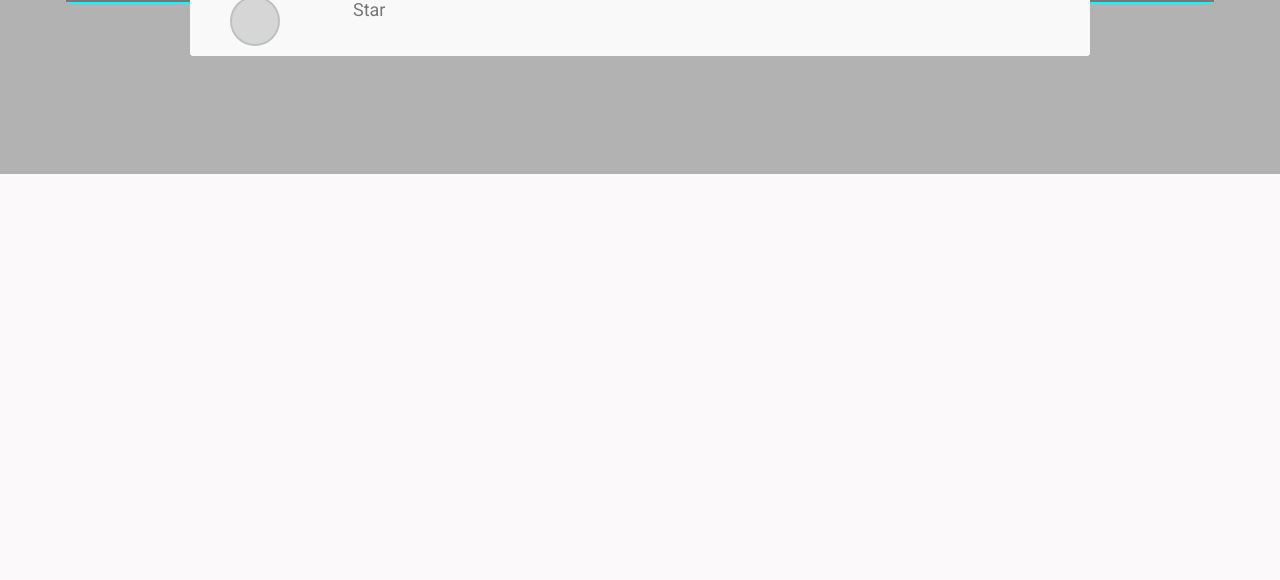
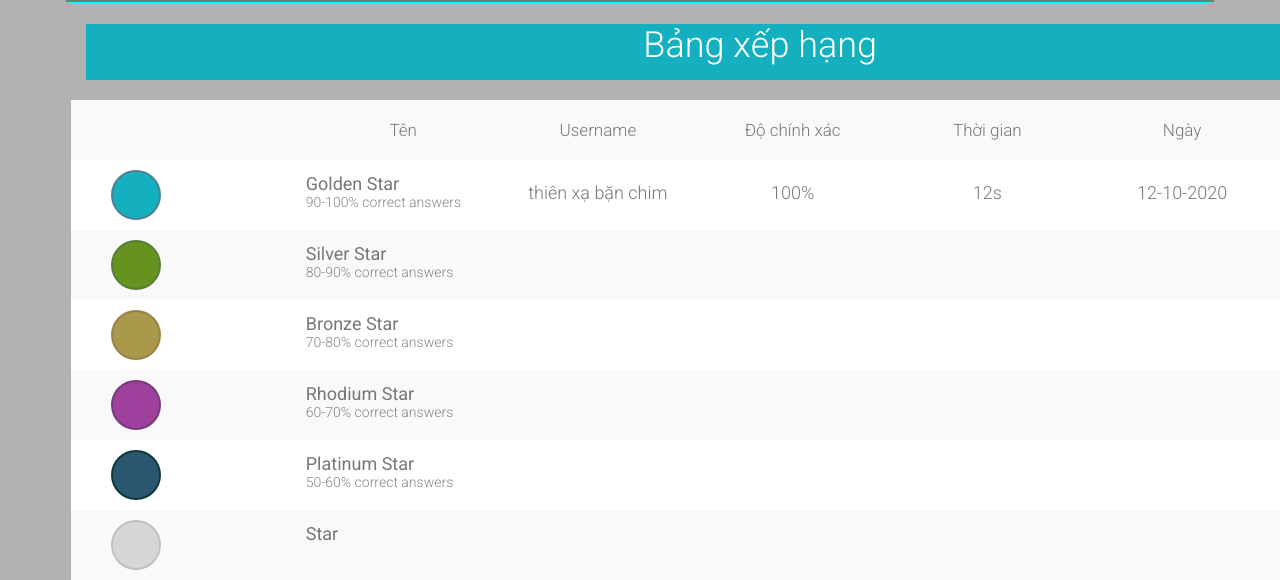
Before and after one commit to kun09-tker/web-bu, a PHP site: page /html/training.php?lesson=0 in a window 1280 px wide; the page is wider, and only the part inside the window is pictured. Shown: the part 626-1206 px from the top of that part. Before the commit the page ends 800 px from the top of that part, so only its background shows below. Run offline with PHP 8.4, Linux system fonts and the light colour scheme; data comes from the database, SQL or seed files in the repository; data that the repository does not hold is empty; some libraries are stand-ins or nearby versions; grey boxes are pictures that could not be loaded.

Commit message:
add bảng xếp hạng

```diff
--- a/css/raking-table.css
+++ b/css/raking-table.css
@@ -1,7 +1,7 @@
 * {box-sizing: border-box;}
 *:hover, *:focus {outline:0}
 html {height: 100%;}
-body {
+body{
   position: relative;
   height: 100%;
   background: rgba(0,0,0,.3);
@@ -30,7 +30,10 @@ button, select, input {
   position: relative;
 }
 .quiz-window-title {
-  font-size: 26px;
+  font-size: 36px;
+  color:white;
+  background-color: #14b0bf;
+  height: 56px;
 }
 .quiz-window-close {
   position: absolute;
@@ -176,3 +179,8 @@ button, select, input {
   position: relative;
   top: 2px;
 }
+.ranking{
+  margin-left: 71px;
+  margin-top: 80px;
+  width: 1378.400px;
+}
--- a/html/training.php
+++ b/html/training.php
@@ -58,7 +58,8 @@ require "../php/lesson.php";
                 <div class="button"><a href="<?php echo $url_next ?>">Next</a></div>
             </div>
         </div>
-        <div class="quiz-window">
+    </div>
+    <div class="ranking">
             <div class="quiz-window-header">
                 <div class="quiz-window-title">Bảng xếp hạng</div>
                 <button class="quiz-window-close">&times;</button>
@@ -72,14 +73,13 @@ require "../php/lesson.php";
                         <li class="guiz-awards-header-exactly">Độ chính xác</li>
                         <li class="guiz-awards-header-time">Thời gian</li>
                         <li class="guiz-awards-header-day">Ngày</li>
-
                     </ul>
                     <ul class="guiz-awards-row guiz-awards-row-even">
                         <li class="guiz-awards-star"><span class="star goldstar"></span></li>
                         <li class="guiz-awards-name">Golden Star
-                            <div class="guiz-awards-subtitle">90-100% correct answers</div>
+                        <div class="guiz-awards-subtitle">90-100% correct answers</div>
                         </li>
-                        <li class="guiz-awards-user">mồn lèo</li>
+                        <li class="guiz-awards-user">thiên xạ bặn chim </li>
                         <li class="guiz-awards-exactly">100%</li>
                         <li class="guiz-awards-time">12s</li>
                         <li class="guiz-awards-day">12-10-2020</li>
@@ -133,10 +133,8 @@ require "../php/lesson.php";
                         <li class="guiz-awards-day"><span class="null"></span></li>
                     </ul>
                 </div>
-                <!-- <div class="guiz-awards-buttons"><button class="guiz-awards-but-back"><i class="fa fa-angle-left"></i> Back</button></div> -->
             </div>
-        </div>
-    </div>
+            </div> <div class="quiz-window"></div>
     <script src='../js/jquery.js?v=<?php echo time() ?>'></script>
     <script src='../js/training.js?v=<?php echo time() ?>'></script>
 </body>
```
